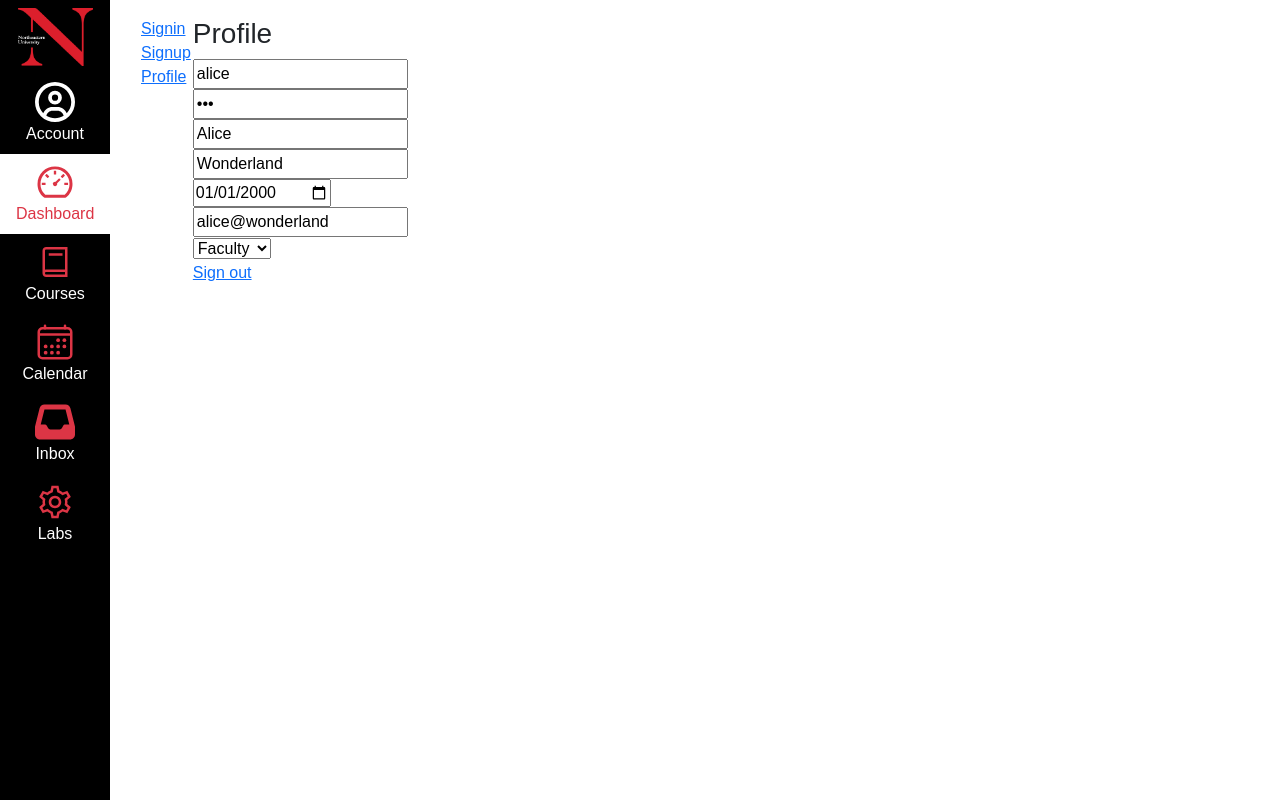
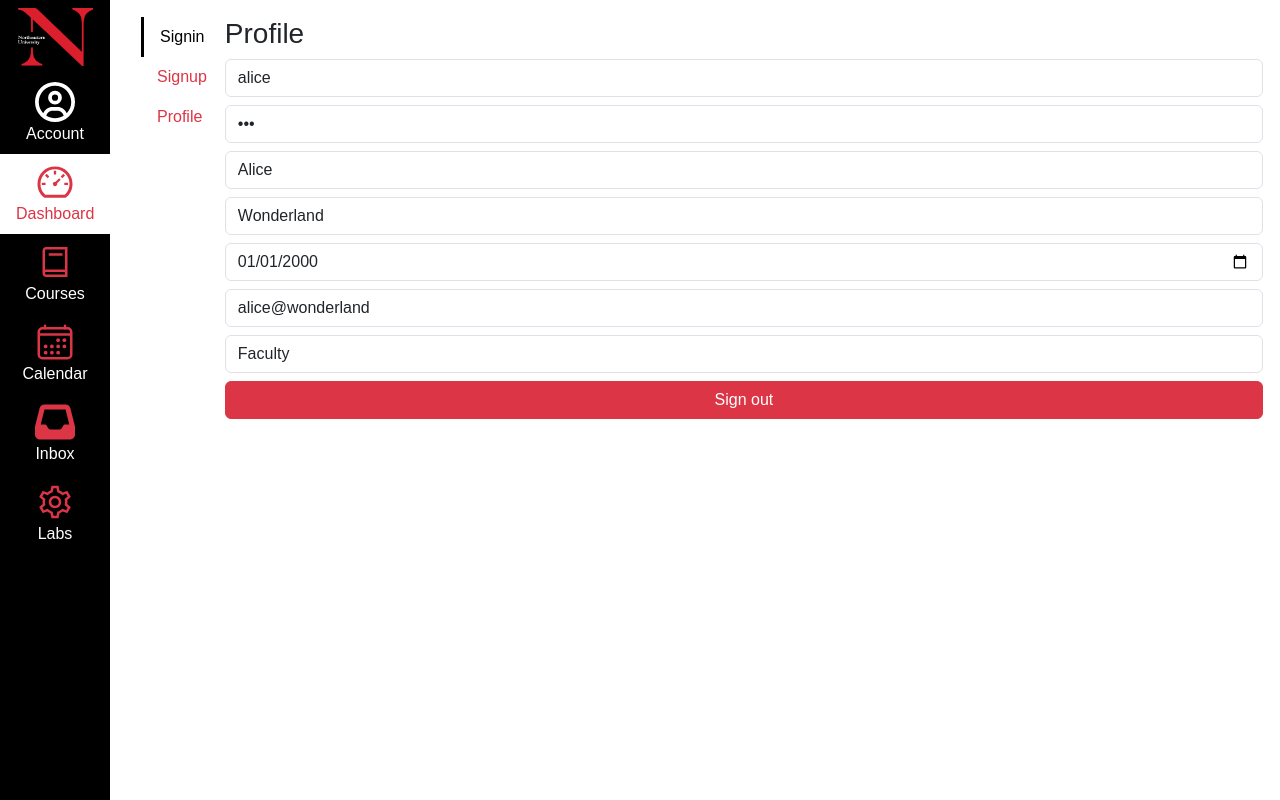
Before and after one commit to karynayen/kanbas-next-js, a Next.js app: page /Account/Profile in a window 1280 px wide. Built offline with nearby package versions, Linux system fonts and the light colour scheme.

Commit message:
styled accounts screen

```diff
--- a/app/(Kambaz)/Account/Navigation.tsx
+++ b/app/(Kambaz)/Account/Navigation.tsx
@@ -1,9 +1,10 @@
 import Link from "next/link";
 export default function AccountNavigation() {
  return (
-   <div id="wd-account-navigation">
-     <Link href="Signin"> Signin </Link> <br />
-     <Link href="Signup"> Signup </Link> <br />
-     <Link href="Profile"> Profile </Link> <br />
+   <div id="wd-account-navigation" className="list-group wd rounded-0">
+     <Link href="Signin" className="list-group-item active border-0">Signin</Link>
+     <Link href="Signup" className="list-group-item border-0 text-danger">Signup</Link>
+     <Link href="Profile" className="list-group-item border-0 text-danger">Profile</Link>
    </div>
-);}
+ );
+}
--- a/app/(Kambaz)/Account/Profile/page.tsx
+++ b/app/(Kambaz)/Account/Profile/page.tsx
@@ -1,19 +1,23 @@
 import Link from "next/link";
+import { FormControl } from 'react-bootstrap';
+
 export default function Profile() {
   return (
     <div id="wd-profile-screen">
       <h3>Profile</h3>
-      <input defaultValue="alice" placeholder="username" className="wd-username"/><br/>
-      <input defaultValue="123"   placeholder="password" type="password"
-             className="wd-password" /><br/>
-      <input defaultValue="Alice" placeholder="First Name" id="wd-firstname" /><br/>
-      <input defaultValue="Wonderland" placeholder="Last Name" id="wd-lastname" /><br/>
-      <input defaultValue="2000-01-01" type="date" id="wd-dob" /><br/>
-      <input defaultValue="alice@wonderland" type="email" id="wd-email" /><br/>
-      <select defaultValue="FACULTY" id="wd-role">
-        <option value="USER">User</option>       <option value="ADMIN">Admin</option>
-        <option value="FACULTY">Faculty</option> <option value="STUDENT">Student</option>
-      </select><br/>
-      <Link href="Signin" > Sign out </Link>
+      <FormControl defaultValue="alice" placeholder="username" className="wd-username mb-2"/>
+      <FormControl defaultValue="123" placeholder="password" type="password"
+             className="wd-password mb-2" />
+      <FormControl defaultValue="Alice" placeholder="First Name" id="wd-firstname" className="mb-2" />
+      <FormControl defaultValue="Wonderland" placeholder="Last Name" id="wd-lastname" className="mb-2" />
+      <FormControl defaultValue="2000-01-01" type="date" id="wd-dob" className="mb-2" />
+      <FormControl defaultValue="alice@wonderland" type="email" id="wd-email" className="mb-2" />
+      <FormControl as="select" defaultValue="FACULTY" id="wd-role" className="mb-2">
+        <option value="USER">User</option>
+        <option value="ADMIN">Admin</option>
+        <option value="FACULTY">Faculty</option>
+        <option value="STUDENT">Student</option>
+      </FormControl>
+      <Link href="Signin" className="btn btn-danger w-100">Sign out</Link>
     </div>
 );}
```
Also changed, not shown: app/(Kambaz)/Account/Signin/page.tsx (+17 -9 lines), app/(Kambaz)/Account/Signup/page.tsx (+18 -9 lines).
